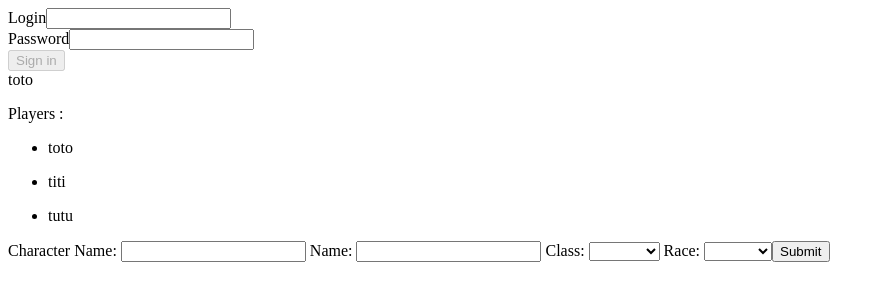
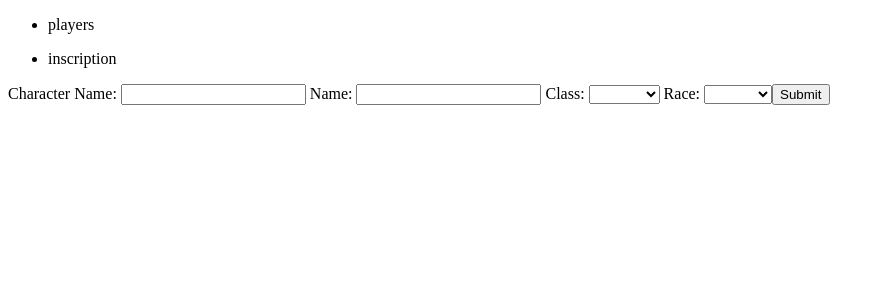
Before and after one commit to Crashou59/formation_angular, an Angular app: page /inscription in a window 1280 px wide. Before the commit this address led to /. Shown: the top 300 px of the page, without its empty margins (0-885 px from the left). Built offline with nearby package versions, Linux system fonts and the light colour scheme.

Commit message:
use routing

```diff
--- a/src/app/app-routing.module.ts
+++ b/src/app/app-routing.module.ts
@@ -1,8 +1,25 @@
 import { NgModule } from '@angular/core';
 import { Routes, RouterModule } from '@angular/router';
+import { PlayerComponent } from './features/player/player.component';
+import { SubscribePlayerComponent } from './features/subscribe-player/subscribe-player.component';
 
 
-const routes: Routes = [];
+const routes: Routes = [
+  {
+    path: '',
+    redirectTo: '/inscription',
+    pathMatch: 'full'
+  }
+  ,
+  {
+    path: 'players',
+    component: PlayerComponent
+  },
+  {
+    path: 'inscription',
+    component: SubscribePlayerComponent
+  }
+];
 
 @NgModule({
   imports: [RouterModule.forRoot(routes)],
--- a/src/app/app.component.html
+++ b/src/app/app.component.html
@@ -1,4 +1,13 @@
-<app-login></app-login>
-<app-header [nickname]="nickname" (changeEvent)="changeNickname($event)"></app-header>
-<app-player></app-player>
-<app-subscribe-player></app-subscribe-player>
+<ul>
+    <li>
+        <span routerLink="/players" routerLinkActive="active">players</span>
+    </li>
+</ul>
+<ul>
+    <li>
+        <span routerLink="/inscription" routerLinkActive="active">inscription</span>
+    </li>
+</ul>
+<div>
+    <router-outlet></router-outlet>
+</div>
--- a/src/app/app.module.ts
+++ b/src/app/app.module.ts
@@ -1,11 +1,10 @@
 import { BrowserModule } from '@angular/platform-browser';
 import { NgModule } from '@angular/core';
-
 import { AppRoutingModule } from './app-routing.module';
 import { AppComponent } from './app.component';
 import { HeaderComponent } from './features/header/header.component';
 import { PlayerModule } from './features/player/player.module';
-import { LoginModule } from './features/login/login/login.module';
+import { LoginModule } from './features/login/login.module';
 import { SubscribePlayerModule } from './features/subscribe-player/subscribe-player.module';
 
 @NgModule({
--- a/src/app/features/player/player.component.ts
+++ b/src/app/features/player/player.component.ts
@@ -1,27 +1,38 @@
-import { Component, OnInit } from '@angular/core';
+import { Component, OnInit, OnDestroy } from '@angular/core';
 import { Player } from './player.model';
 import { PlayerService } from './player.service';
 import { PlayerSubService } from 'src/app/shared/services/player-sub.service';
+import { Subscription } from 'rxjs';
 
 @Component({
   selector: 'app-player',
   templateUrl: './player.component.html',
   styleUrls: ['./player.component.css']
 })
-export class PlayerComponent implements OnInit {
+export class PlayerComponent implements OnInit, OnDestroy {
 
   players: Player[] = [];
 
   selected: Player;
 
+  private subscription: Subscription;
+
   constructor(private playerService: PlayerService, private playerSubService: PlayerSubService) { }
 
   ngOnInit(): void {
     this.playerService.getPlayers().subscribe(
-      (players) => this.players = players)
-    this.playerSubService.$obsAddPlayer.subscribe(
-      (player) => this.players.push(player)
+      (players) => this.players = players);
+    this.subscription = this.playerSubService.$obsAddPlayer.subscribe(
+      (player) => {
+        if (player !== null && !this.players.find(p => p.characterName === player.characterName)) {
+          this.players.push(player);
+        }
+      }
     );
+  }
+
+  ngOnDestroy(): void {
+    this.subscription.unsubscribe();
   }
 
   selectPlay(index: number): void {
--- a/src/app/features/player/player.service.ts
+++ b/src/app/features/player/player.service.ts
@@ -44,6 +44,7 @@ export class PlayerService {
   constructor() { }
 
   getPlayers(): Observable<Player[]> {
+    console.log('getPlayers', this.players)
     return of(this.players);
   }
 }
--- a/src/app/shared/services/player-sub.service.ts
+++ b/src/app/shared/services/player-sub.service.ts
@@ -1,5 +1,5 @@
 import { Injectable } from '@angular/core';
-import { Subject } from 'rxjs';
+import { Subject, BehaviorSubject } from 'rxjs';
 import { Player } from './../../features/player/player.model';
 
 @Injectable({
@@ -10,7 +10,7 @@ export class PlayerSubService {
   private subject: Subject<String> = new Subject<String>();
   $obsPlayer = this.subject.asObservable();
 
-  private subjectAddPlayer: Subject<Player> = new Subject<Player>();
+  private subjectAddPlayer: BehaviorSubject<Player> = new BehaviorSubject<Player>(null);
   $obsAddPlayer = this.subjectAddPlayer.asObservable();
 
   constructor() { }
```
Also changed, not shown: src/app/features/login/login.component.css (added), src/app/features/login/login.component.html (renamed from src/app/features/login/login/login.component.html), src/app/features/login/login.component.ts (renamed from src/app/features/login/login/login.component.ts), src/app/features/login/login.module.ts (renamed from src/app/features/login/login/login.module.ts), src/app/features/login/login/login.component.css (deleted), 1 other file (tests, documents, lock files or other folders).
